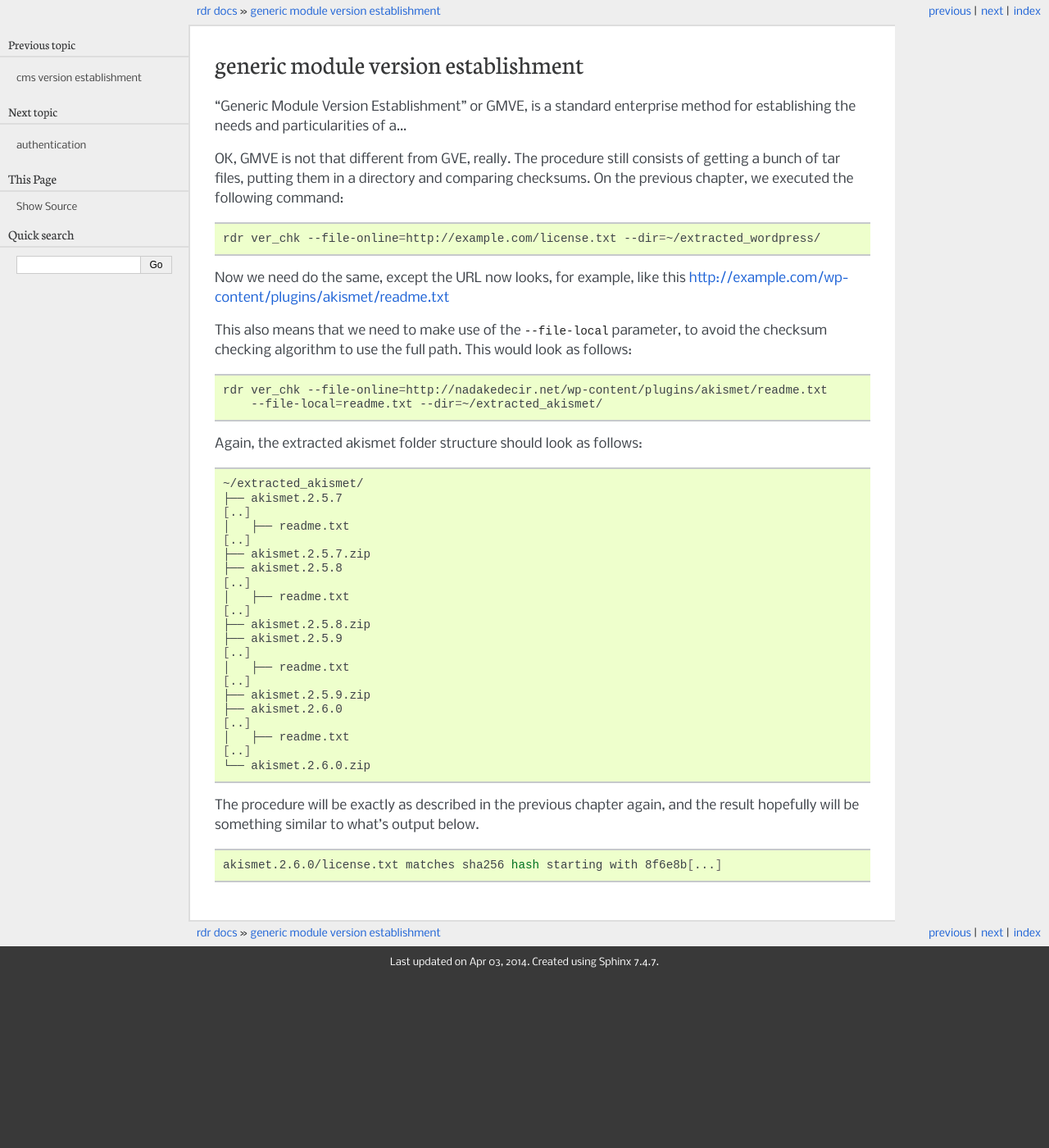
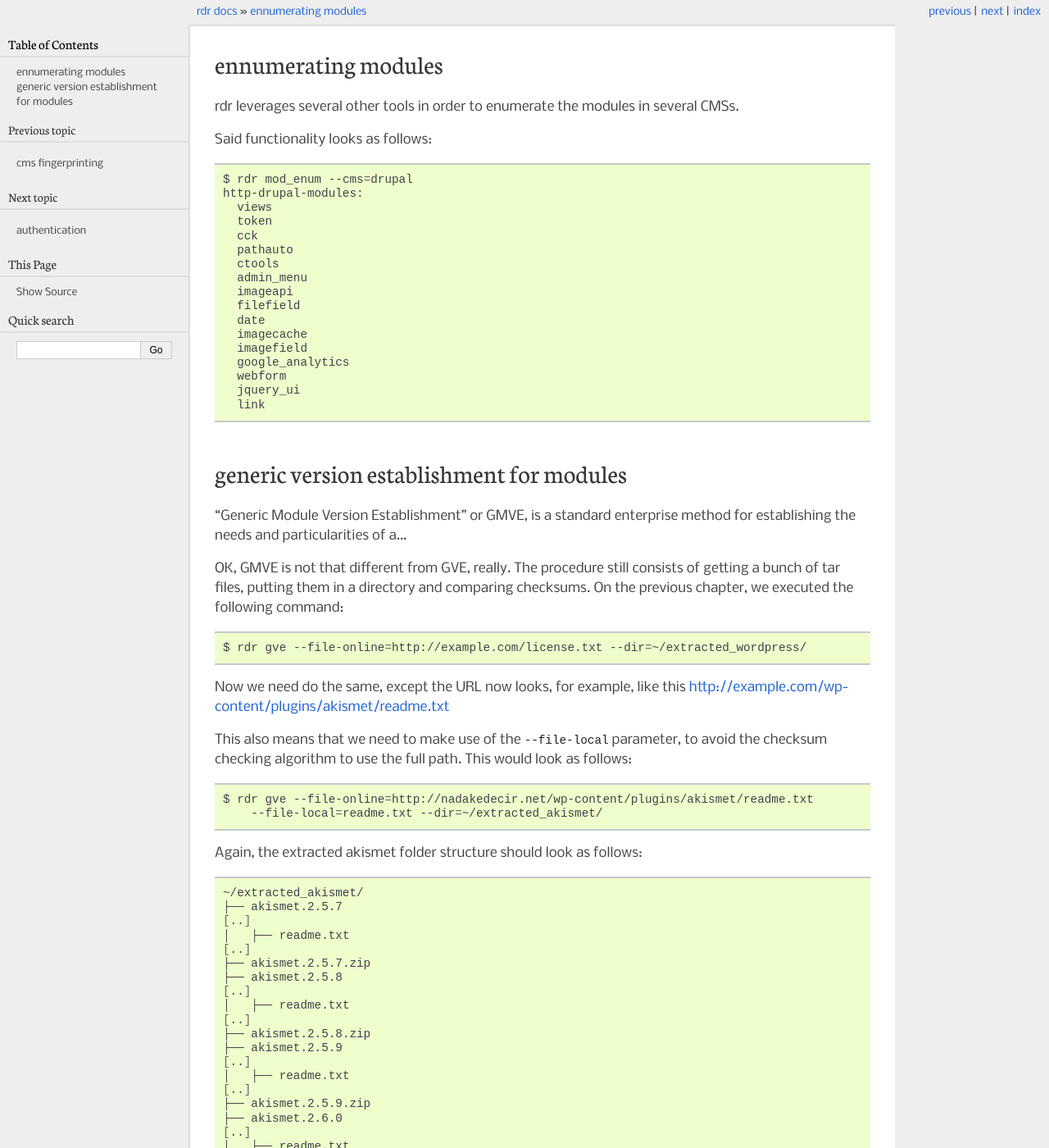
Before and after one commit to SamJoan/rdr, a Sphinx documentation site: the page built from docs/source/generic_module_version_establishment.rst, in a window 1280 px wide and 1400 px high. Shown: the whole window at 82% size. Built offline with Sphinx 7.4.7, drawn with Linux system fonts in a browser that asks for light colours; pages that are not in the unit, such as notebooks, are missing from menus.

Commit message:
moar docs

```diff
--- a/docs/source/generic_module_version_establishment.rst
+++ b/docs/source/generic_module_version_establishment.rst
@@ -1,5 +1,32 @@
-generic module version establishment
-====================================
+ennumerating modules
+====================
+
+rdr leverages several other tools in order to enumerate the modules in several CMSs.
+
+Said functionality looks as follows:
+
+.. code-block:: bash
+
+    $ rdr mod_enum --cms=drupal
+    http-drupal-modules:
+      views
+      token
+      cck
+      pathauto
+      ctools
+      admin_menu
+      imageapi
+      filefield
+      date
+      imagecache
+      imagefield
+      google_analytics
+      webform
+      jquery_ui
+      link
+
+generic version establishment for modules
+=========================================
 
 "Generic Module Version Establishment" or GMVE, is a standard enterprise method for establishing the needs and
 particularities of a...
@@ -10,7 +37,7 @@ command:
 
 .. code-block:: bash
 
-    rdr ver_chk --file-online=http://example.com/license.txt --dir=~/extracted_wordpress/
+    $ rdr gve --file-online=http://example.com/license.txt --dir=~/extracted_wordpress/
 
 Now we need do the same, except the URL now looks, for example, like this
 http://example.com/wp-content/plugins/akismet/readme.txt
@@ -20,7 +47,7 @@ algorithm to use the full path. This would look as follows:
 
 .. code-block:: bash
 
-    rdr ver_chk --file-online=http://nadakedecir.net/wp-content/plugins/akismet/readme.txt
+    $ rdr gve --file-online=http://nadakedecir.net/wp-content/plugins/akismet/readme.txt
         --file-local=readme.txt --dir=~/extracted_akismet/
 
 
```
Also changed, not shown: docs/source/generic_version_establishment.rst (+17 -3 lines).
